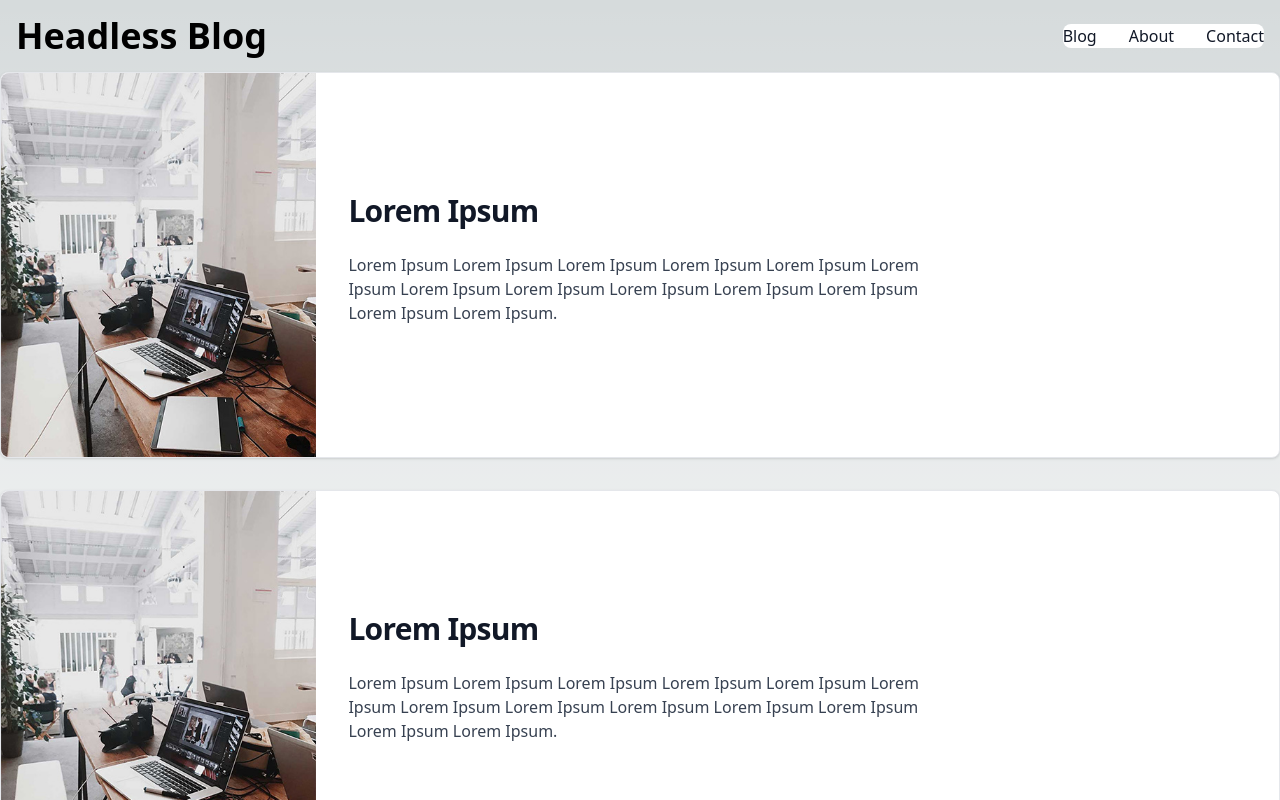
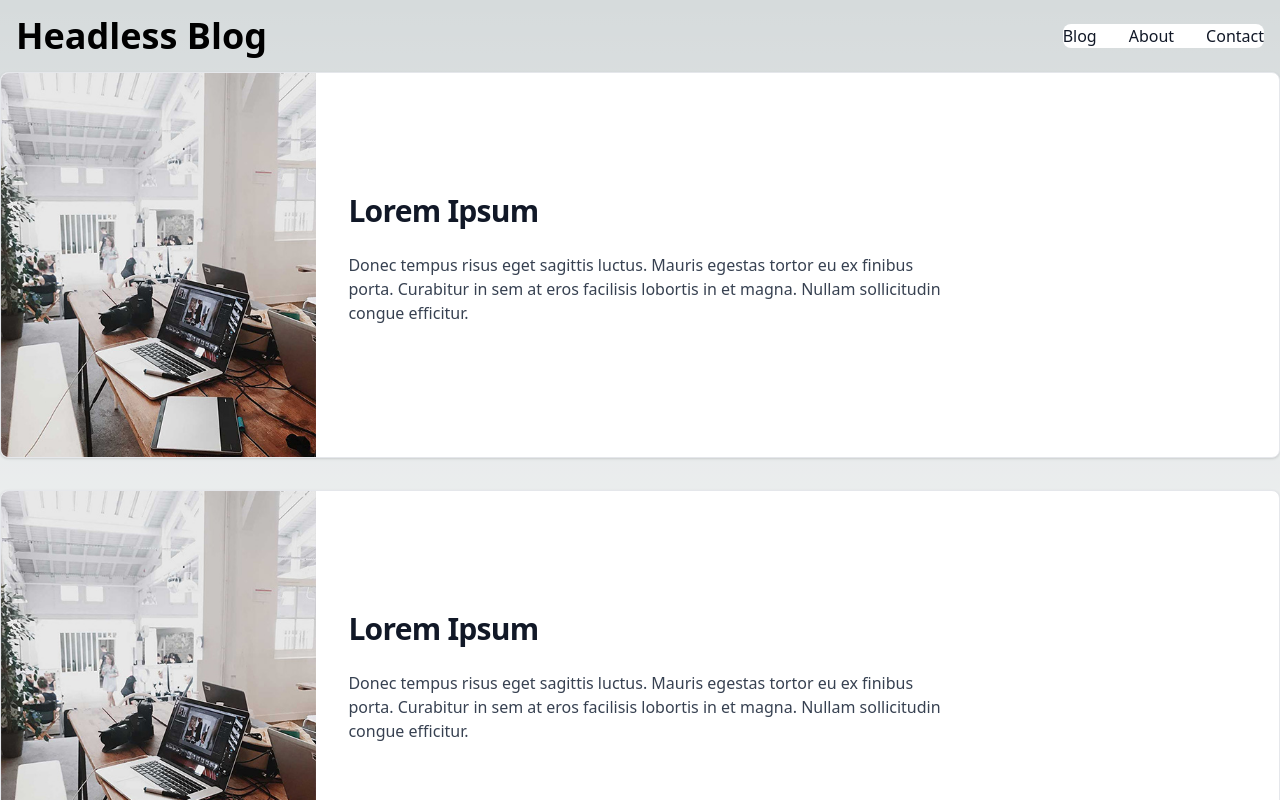
Before and after one commit to ivanurra/headless-blog-canary, a Next.js app: page / in a window 1280 px wide. Shown: the top 800 px of the page. Built offline with nearby package versions, Linux system fonts and the light colour scheme.

Commit message:
refactor: props in Card

```diff
--- a/src/app/page.js
+++ b/src/app/page.js
@@ -3,8 +3,19 @@ import Card from "@/components/card/card";
 const Home = () => {
   return (
     <div>
-      <Card />
-      <Card />
+      <Card
+        description="Donec tempus risus eget sagittis luctus. Mauris egestas tortor eu ex finibus porta. Curabitur in sem at eros facilisis lobortis in et magna. Nullam sollicitudin congue efficitur."
+        href="/"
+        image="image-4.jpg"
+        title="Lorem Ipsum"
+      />
+
+      <Card
+        description="Donec tempus risus eget sagittis luctus. Mauris egestas tortor eu ex finibus porta. Curabitur in sem at eros facilisis lobortis in et magna. Nullam sollicitudin congue efficitur."
+        href="/"
+        image="image-4.jpg"
+        title="Lorem Ipsum"
+      />
     </div>
   );
 };
--- a/src/components/card/card.js
+++ b/src/components/card/card.js
@@ -1,23 +1,21 @@
-const Card = () => {
+const Card = ({ description, href, image, title }) => {
   return (
     <div className="mb-8">
       <a
-        href="#"
+        href={href}
         className="flex flex-col items-center bg-white border border-gray-200 rounded-lg shadow md:flex-row w-full hover:bg-gray-100 dark:border-gray-700 dark:bg-gray-900 dark:hover:bg-gray-700"
       >
         <img
           className="object-cover w-full rounded-t-lg h-96 md:h-96 md:w-1/4 md:rounded-none md:rounded-l-lg"
-          src="image-4.jpg"
-          alt=""
+          src={image}
+          alt={title}
         />
         <div className="flex flex-col justify-between p-4 leading-normal w-full md:w-3/4 ml-4">
           <h5 className="mb-6 text-3xl font-bold tracking-tight text-gray-900 dark:text-white">
-            Lorem Ipsum
+            {title}
           </h5>
           <p className="mb-3 font-normal text-gray-700 dark:text-gray-300 md:w-2/3">
-            Lorem Ipsum Lorem Ipsum Lorem Ipsum Lorem Ipsum Lorem Ipsum Lorem
-            Ipsum Lorem Ipsum Lorem Ipsum Lorem Ipsum Lorem Ipsum Lorem Ipsum
-            Lorem Ipsum Lorem Ipsum.
+            {description}
           </p>
         </div>
       </a>
```
